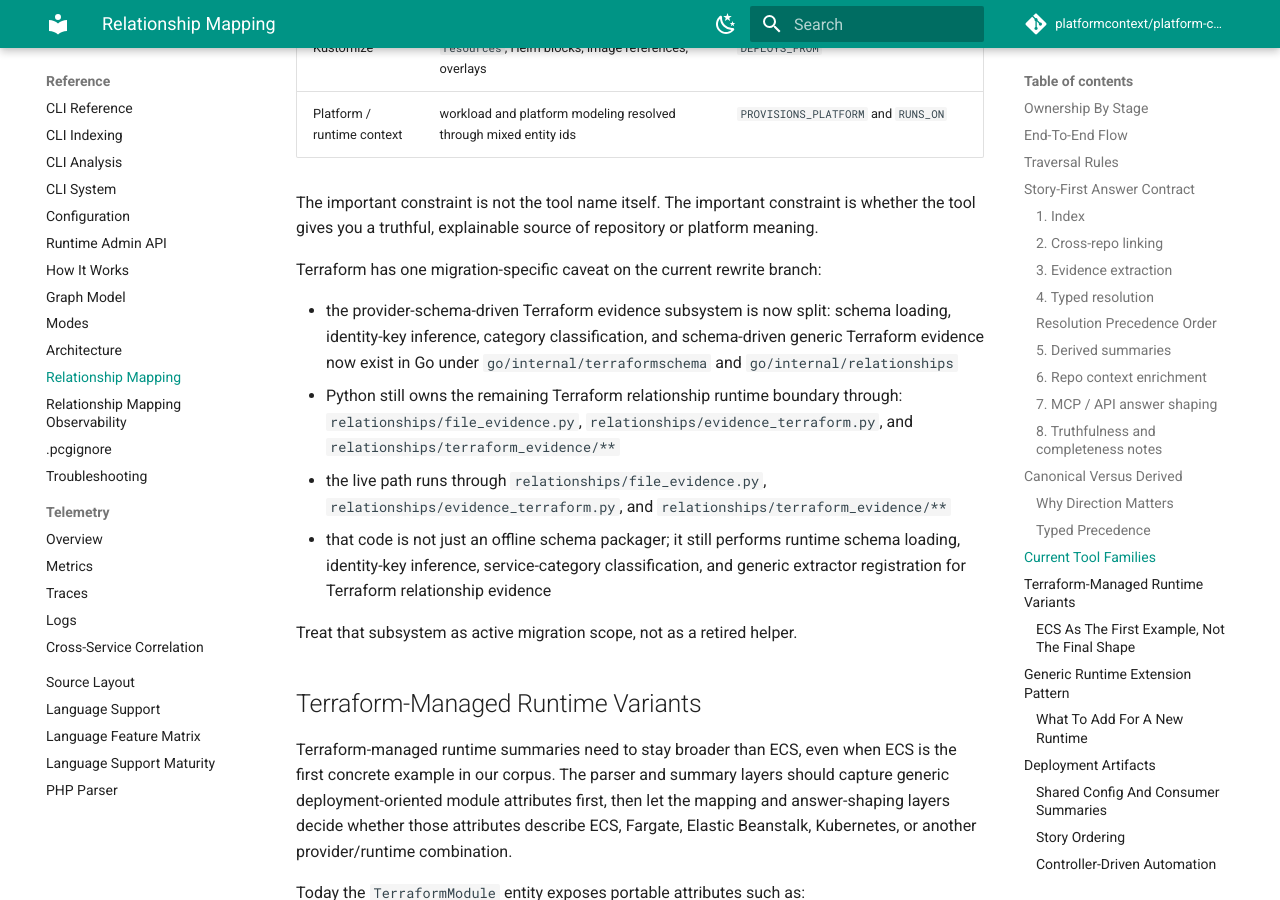
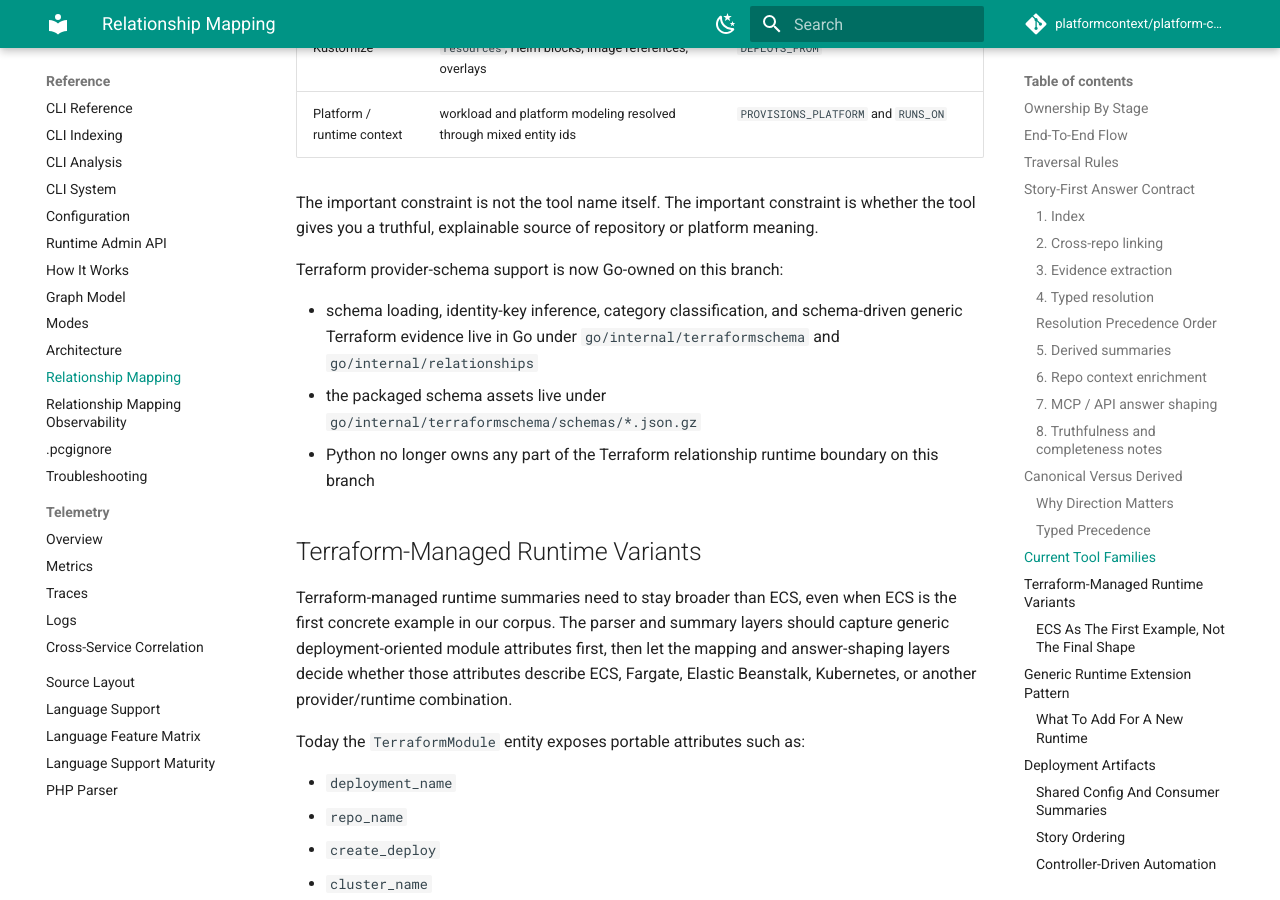
Before and after one commit to platformcontext/platform-context-graph, an MkDocs documentation site: the page built from docs/docs/reference/relationship-mapping.md, in a window 1280 px wide and 900 px high, scrolled down 7463 px. Built offline with MkDocs 1.6.1 and Material for MkDocs 9.7.7, drawn with Linux system fonts in a browser that asks for light colours; comment, search, counter and statistics services are not loaded.

Commit message:
fix: address Copilot review comments on docs
- runtime-admin-api.md: clarify 405 Allow header per endpoint type
- relationship-mapping.md: remove stale Python ownership claim for Terraform
- terraform-provider-schema plan: mark as completed, all chunks done

```diff
--- a/docs/docs/reference/relationship-mapping.md
+++ b/docs/docs/reference/relationship-mapping.md
@@ -216,25 +216,15 @@ The current mapping and enrichment flow understands these families:
 
 The important constraint is not the tool name itself. The important constraint is whether the tool gives you a truthful, explainable source of repository or platform meaning.
 
-Terraform has one migration-specific caveat on the current rewrite branch:
+Terraform provider-schema support is now Go-owned on this branch:
 
-- the provider-schema-driven Terraform evidence subsystem is now split:
-  schema loading, identity-key inference, category classification, and
-  schema-driven generic Terraform evidence now exist in Go under
+- schema loading, identity-key inference, category classification, and
+  schema-driven generic Terraform evidence live in Go under
   `go/internal/terraformschema` and `go/internal/relationships`
-- Python still owns the remaining Terraform relationship runtime boundary
-  through:
-  `relationships/file_evidence.py`,
-  `relationships/evidence_terraform.py`, and
-  `relationships/terraform_evidence/**`
-- the live path runs through `relationships/file_evidence.py`,
-  `relationships/evidence_terraform.py`, and
-  `relationships/terraform_evidence/**`
-- that code is not just an offline schema packager; it still performs runtime
-  schema loading, identity-key inference, service-category classification, and
-  generic extractor registration for Terraform relationship evidence
-
-Treat that subsystem as active migration scope, not as a retired helper.
+- the packaged schema assets live under
+  `go/internal/terraformschema/schemas/*.json.gz`
+- Python no longer owns any part of the Terraform relationship runtime
+  boundary on this branch
 
 ## Terraform-Managed Runtime Variants
 
```
Also changed, not shown: docs/docs/reference/runtime-admin-api.md (+5 -1 lines), docs/superpowers/plans/2026-04-13-terraform-provider-schema-go-port-implementation.md (+18 -59 lines).
